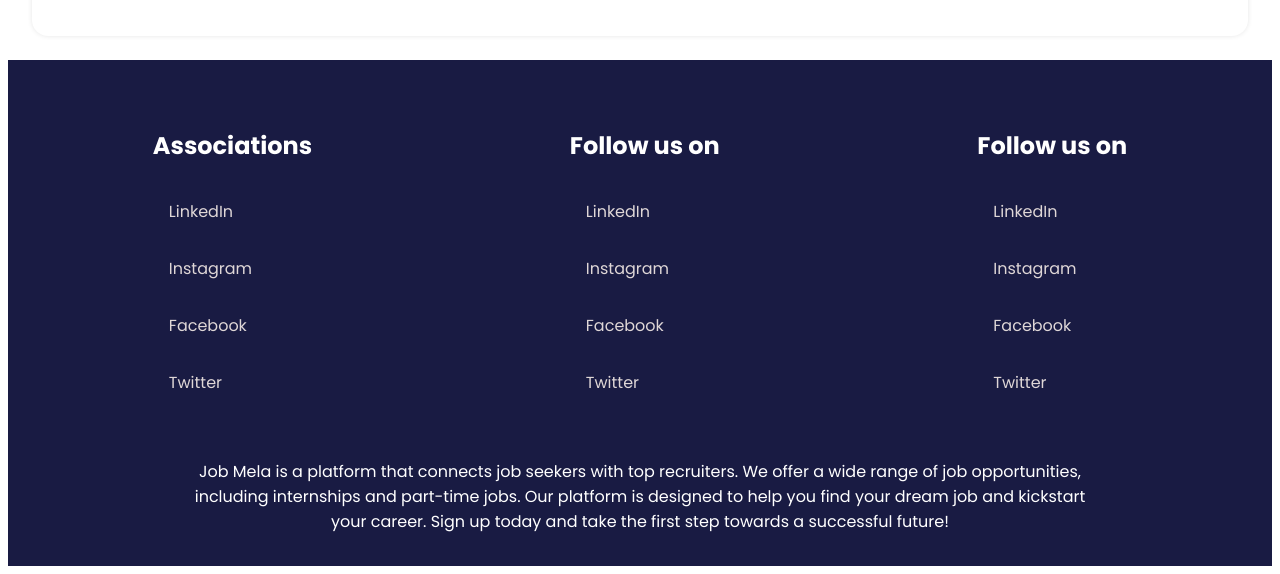
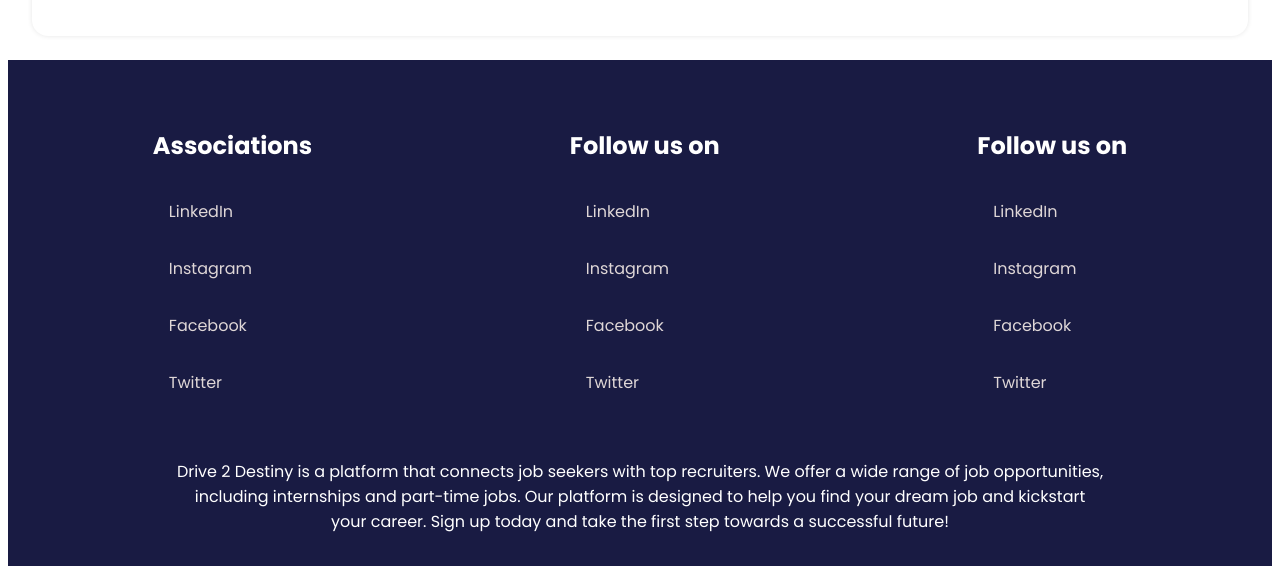
Before and after one commit to nightcoder26/SWE-LAB, a plain HTML site: page index.html in a window 1280 px wide. Shown: the part 1510-2084 px from the top of the page. Drawn offline with Linux system fonts and the light colour scheme.

Commit message:
Typo fixes

```diff
--- a/index.html
+++ b/index.html
@@ -114,7 +114,7 @@
         <div class="div-2">
 
             <p class="about-us-text" align="center" >
-                Job Mela is a platform that connects job seekers with top recruiters. We offer a wide range of job opportunities, <br>including internships and part-time jobs. Our platform is designed to help you find your dream job and kickstart <br>your career. Sign up today and take the first step towards a successful future!
+                Drive 2 Destiny is a platform that connects job seekers with top recruiters. We offer a wide range of job opportunities, <br>including internships and part-time jobs. Our platform is designed to help you find your dream job and kickstart <br>your career. Sign up today and take the first step towards a successful future!
         </div>
   </body>
 </html>
```
